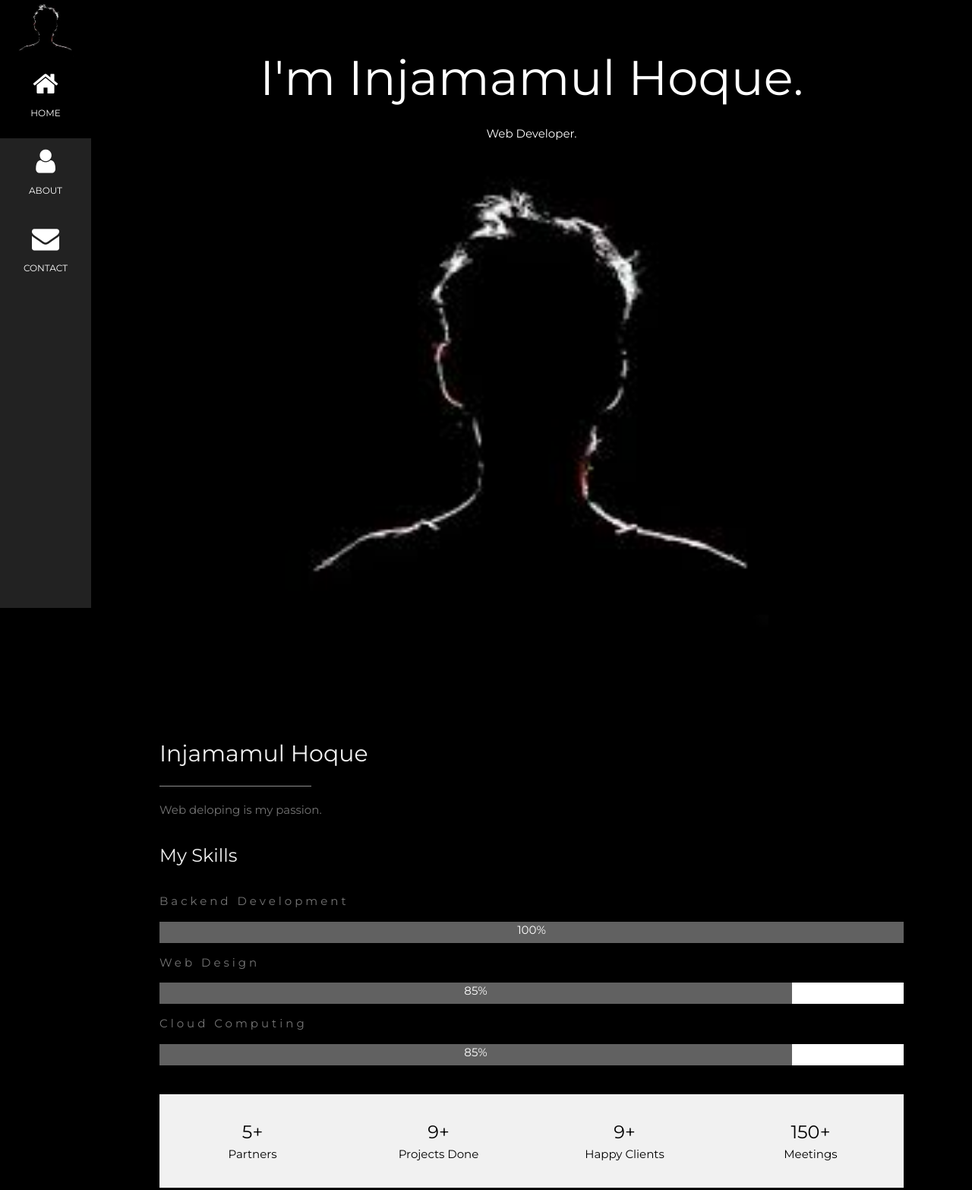
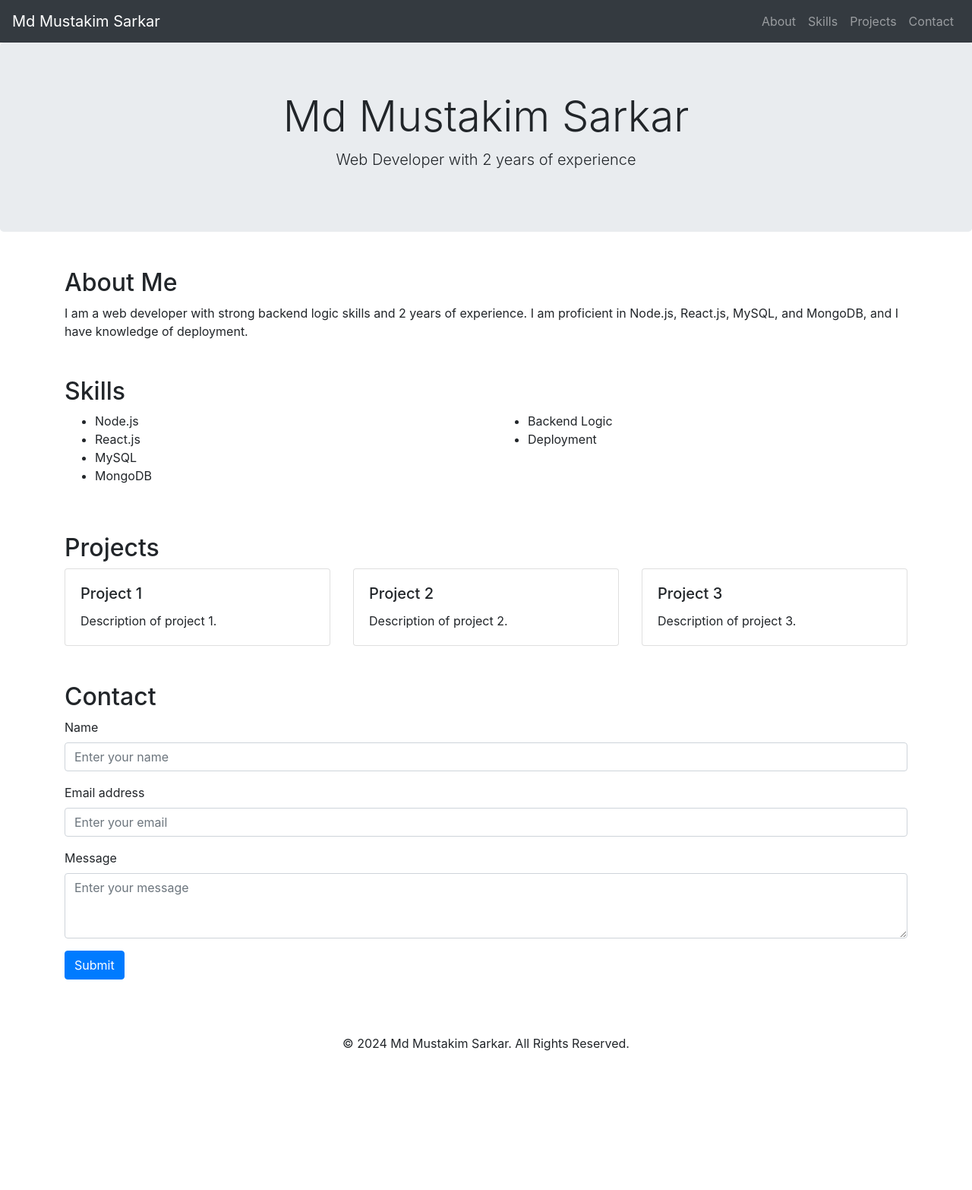
Before and after one commit to Mustakim-Sarkar/Mustakim-Sarkar.github.io, a plain HTML site: page index.html in a window 1280 px wide. Shown: the top 1566 px of the page at 76% size. After the commit the page ends 1425 px from the top, so only its background shows below. Drawn offline with nearby package versions, Linux system fonts and the light colour scheme.

Commit message:
Update index.html

```diff
--- a/index.html
+++ b/index.html
@@ -1,231 +1,106 @@
 <!DOCTYPE html>
-<html>
-<title>Portfolio | Injamamul Hoque</title>
-<meta charset="UTF-8">
-<meta name="viewport" content="width=device-width, initial-scale=1">
-<link rel="stylesheet" href="https://www.w3schools.com/w3css/4/w3.css">
-<link rel="stylesheet" href="https://fonts.googleapis.com/css?family=Montserrat">
-<link rel="stylesheet" href="https://cdnjs.cloudflare.com/ajax/libs/font-awesome/4.7.0/css/font-awesome.min.css">
-<style>
-    body,
-    h1,
-    h2,
-    h3,
-    h4,
-    h5,
-    h6 {
-        font-family: "Montserrat", sans-serif
-    }
-
-    .w3-row-padding img {
-        margin-bottom: 12px
-    }
-
-    /* Set the width of the sidebar to 120px */
-    .w3-sidebar {
-        width: 120px;
-        background: #222;
-    }
-
-    /* Add a left margin to the "page content" that matches the width of the sidebar (120px) */
-    #main {
-        margin-left: 120px
-    }
-
-    /* Remove margins from "page content" on small screens */
-    @media only screen and (max-width: 600px) {
-        #main {
-            margin-left: 0
-        }
-    }
-</style>
-
-<body class="w3-black">
-
-    <!-- Icon Bar (Sidebar - hidden on small screens) -->
-    <nav class="w3-sidebar w3-bar-block w3-small w3-hide-small w3-center">
-        <!-- Avatar image in top left corner -->
-        <img src="/images.jpg" style="width:100%">
-        <a href="#" class="w3-bar-item w3-button w3-padding-large w3-black">
-            <i class="fa fa-home w3-xxlarge"></i>
-            <p>HOME</p>
-        </a>
-        <a href="#about" class="w3-bar-item w3-button w3-padding-large w3-hover-black">
-            <i class="fa fa-user w3-xxlarge"></i>
-            <p>ABOUT</p>
-        </a>
-        <!-- <a href="#photos" class="w3-bar-item w3-button w3-padding-large w3-hover-black">
-            <i class="fa fa-eye w3-xxlarge"></i>
-            <p>PHOTOS</p>
-        </a> -->
-        <a href="#contact" class="w3-bar-item w3-button w3-padding-large w3-hover-black">
-            <i class="fa fa-envelope w3-xxlarge"></i>
-            <p>CONTACT</p>
-        </a>
+<html lang="en">
+<head>
+    <meta charset="UTF-8">
+    <meta name="viewport" content="width=device-width, initial-scale=1.0">
+    <title>Md Mustakim Sarkar - Portfolio</title>
+    <link href="https://stackpath.bootstrapcdn.com/bootstrap/4.5.2/css/bootstrap.min.css" rel="stylesheet">
+</head>
+<body>
+    <nav class="navbar navbar-expand-lg navbar-dark bg-dark">
+        <a class="navbar-brand" href="#">Md Mustakim Sarkar</a>
+        <button class="navbar-toggler" type="button" data-toggle="collapse" data-target="#navbarNav" aria-controls="navbarNav" aria-expanded="false" aria-label="Toggle navigation">
+            <span class="navbar-toggler-icon"></span>
+        </button>
+        <div class="collapse navbar-collapse" id="navbarNav">
+            <ul class="navbar-nav ml-auto">
+                <li class="nav-item"><a class="nav-link" href="#about">About</a></li>
+                <li class="nav-item"><a class="nav-link" href="#skills">Skills</a></li>
+                <li class="nav-item"><a class="nav-link" href="#projects">Projects</a></li>
+                <li class="nav-item"><a class="nav-link" href="#contact">Contact</a></li>
+            </ul>
+        </div>
     </nav>
 
-    <!-- Navbar on small screens (Hidden on medium and large screens) -->
-    <div class="w3-top w3-hide-large w3-hide-medium" id="myNavbar">
-        <div class="w3-bar w3-black w3-opacity w3-hover-opacity-off w3-center w3-small">
-            <a href="#" class="w3-bar-item w3-button" style="width:25% !important">HOME</a>
-            <a href="#about" class="w3-bar-item w3-button" style="width:25% !important">ABOUT</a>
-            <!-- <a href="#photos" class="w3-bar-item w3-button" style="width:25% !important">PHOTOS</a> -->
-            <a href="#contact" class="w3-bar-item w3-button" style="width:25% !important">CONTACT</a>
+    <header class="jumbotron text-center">
+        <h1 class="display-4">Md Mustakim Sarkar</h1>
+        <p class="lead">Web Developer with 2 years of experience</p>
+    </header>
+
+    <section id="about" class="container my-5">
+        <h2>About Me</h2>
+        <p>I am a web developer with strong backend logic skills and 2 years of experience. I am proficient in Node.js, React.js, MySQL, and MongoDB, and I have knowledge of deployment.</p>
+    </section>
+
+    <section id="skills" class="container my-5">
+        <h2>Skills</h2>
+        <div class="row">
+            <div class="col-md-6">
+                <ul>
+                    <li>Node.js</li>
+                    <li>React.js</li>
+                    <li>MySQL</li>
+                    <li>MongoDB</li>
+                </ul>
+            </div>
+            <div class="col-md-6">
+                <ul>
+                    <li>Backend Logic</li>
+                    <li>Deployment</li>
+                </ul>
+            </div>
         </div>
-    </div>
+    </section>
 
-    <!-- Page Content -->
-    <div class="w3-padding-large" id="main">
-        <!-- Header/Home -->
-        <header class="w3-container w3-padding-32 w3-center w3-black" id="home">
-            <h1 class="w3-jumbo w3-center"><span class="w3-hide-small">I'm</span> Injamamul Hoque.</h1>
-            <p>Web Developer.</p>
-            <img src="/images.jpg" alt="boy" class="w3-image" width="992" height="1108">
-        </header>
-
-        <!-- About Section -->
-        <div class="w3-content w3-justify w3-text-grey w3-padding-64" id="about">
-            <h2 class="w3-text-light-grey">Injamamul Hoque</h2>
-            <hr style="width:200px" class="w3-opacity">
-            <p>
-                Web deloping is my passion.
-            </p>
-            <h3 class="w3-padding-16 w3-text-light-grey">My Skills</h3>
-            <p class="w3-wide">Backend Development</p>
-            <div class="w3-white">
-                <div class="w3-dark-grey" style="height:28px;width:100%;text-align: center;vertical-align: middle;">100%
+    <section id="projects" class="container my-5">
+        <h2>Projects</h2>
+        <div class="card-deck">
+            <div class="card">
+                <div class="card-body">
+                    <h5 class="card-title">Project 1</h5>
+                    <p class="card-text">Description of project 1.</p>
                 </div>
             </div>
-            <p class="w3-wide">Web Design</p>
-            <div class="w3-white">
-                <div class="w3-dark-grey" style="height:28px;width:85%;text-align: center;vertical-align: middle;">85%
+            <div class="card">
+                <div class="card-body">
+                    <h5 class="card-title">Project 2</h5>
+                    <p class="card-text">Description of project 2.</p>
                 </div>
             </div>
-            <p class="w3-wide">Cloud Computing</p>
-            <div class="w3-white">
-                <div class="w3-dark-grey" style="height:28px;width:85%;text-align: center;vertical-align: middle;">85%
-                </div>
-            </div><br>
-
-            <div class="w3-row w3-center w3-padding-16 w3-section w3-light-grey">
-                <div class="w3-quarter w3-section">
-                    <span class="w3-xlarge">5+</span><br>
-                    Partners
-                </div>
-                <div class="w3-quarter w3-section">
-                    <span class="w3-xlarge">9+</span><br>
-                    Projects Done
-                </div>
-                <div class="w3-quarter w3-section">
-                    <span class="w3-xlarge">9+</span><br>
-                    Happy Clients
-                </div>
-                <div class="w3-quarter w3-section">
-                    <span class="w3-xlarge">150+</span><br>
-                    Meetings
+            <div class="card">
+                <div class="card-body">
+                    <h5 class="card-title">Project 3</h5>
+                    <p class="card-text">Description of project 3.</p>
                 </div>
             </div>
+        </div>
+    </section>
 
-            <button class="w3-button w3-light-grey w3-padding-large w3-section">
-                <i class="fa fa-download"></i> Download Resume
-            </button>
+    <section id="contact" class="container my-5">
+        <h2>Contact</h2>
+        <form>
+            <div class="form-group">
+                <label for="name">Name</label>
+                <input type="text" class="form-control" id="name" placeholder="Enter your name">
+            </div>
+            <div class="form-group">
+                <label for="email">Email address</label>
+                <input type="email" class="form-control" id="email" placeholder="Enter your email">
+            </div>
+            <div class="form-group">
+                <label for="message">Message</label>
+                <textarea class="form-control" id="message" rows="3" placeholder="Enter your message"></textarea>
+            </div>
+            <button type="submit" class="btn btn-primary">Submit</button>
+        </form>
+    </section>
 
-            <!-- Grid for pricing tables -->
-            <!-- <h3 class="w3-padding-16 w3-text-light-grey">My Price</h3>
-    <div class="w3-row-padding" style="margin:0 -16px">
-      <div class="w3-half w3-margin-bottom">
-        <ul class="w3-ul w3-white w3-center w3-opacity w3-hover-opacity-off">
-          <li class="w3-dark-grey w3-xlarge w3-padding-32">Basic</li>
-          <li class="w3-padding-16">Web Design</li>
-          <li class="w3-padding-16">Photography</li>
-          <li class="w3-padding-16">5GB Storage</li>
-          <li class="w3-padding-16">Mail Support</li>
-          <li class="w3-padding-16">
-            <h2>$ 10</h2>
-            <span class="w3-opacity">per month</span>
-          </li>
-          <li class="w3-light-grey w3-padding-24">
-            <button class="w3-button w3-white w3-padding-large w3-hover-black">Sign Up</button>
-          </li>
-        </ul>
-      </div>
+    <footer class="text-center py-4">
+        <p>&copy; 2024 Md Mustakim Sarkar. All Rights Reserved.</p>
+    </footer>
 
-      <div class="w3-half">
-        <ul class="w3-ul w3-white w3-center w3-opacity w3-hover-opacity-off">
-          <li class="w3-dark-grey w3-xlarge w3-padding-32">Pro</li>
-          <li class="w3-padding-16">Web Design</li>
-          <li class="w3-padding-16">Photography</li>
-          <li class="w3-padding-16">50GB Storage</li>
-          <li class="w3-padding-16">Endless Support</li>
-          <li class="w3-padding-16">
-            <h2>$ 25</h2>
-            <span class="w3-opacity">per month</span>
-          </li>
-          <li class="w3-light-grey w3-padding-24">
-            <button class="w3-button w3-white w3-padding-large w3-hover-black">Sign Up</button>
-          </li>
-        </ul>
-      </div>
-
-    </div> -->
-
-            <!-- Testimonials -->
-            <!-- <h3 class="w3-padding-24 w3-text-light-grey">My Reputation</h3>
-    <img src="/w3images/bandmember.jpg" alt="Avatar" class="w3-left w3-circle w3-margin-right" style="width:80px">
-    <p><span class="w3-large w3-margin-right">Chris Fox.</span> CEO at Mighty Schools.</p>
-    <p>John Doe saved us from a web disaster.</p><br>
-
-    <img src="/w3images/avatar_g2.jpg" alt="Avatar" class="w3-left w3-circle w3-margin-right" style="width:80px">
-    <p><span class="w3-large w3-margin-right">Rebecca Flex.</span> CEO at Company.</p>
-    <p>No one is better than John Doe.</p> -->
-            <!-- End About Section -->
-        </div>
-
-
-
-        <!-- Contact Section -->
-        <div class="w3-padding-64 w3-content w3-text-grey" id="contact">
-            <h2 class="w3-text-light-grey">Contact Me</h2>
-            <hr style="width:200px" class="w3-opacity">
-
-            <div class="w3-section">
-                <p><i class="fa fa-map-marker fa-fw w3-text-white w3-xxlarge w3-margin-right"></i> Kolkata, WB, India
-                </p>
-                <p><i class="fa fa-phone fa-fw w3-text-white w3-xxlarge w3-margin-right"></i> Phone: +91 1515151515</p>
-                <p><i class="fa fa-envelope fa-fw w3-text-white w3-xxlarge w3-margin-right"> </i> Email: mail@mail.com
-                </p>
-            </div><br>
-            <p>Let's get in touch. Send me a message:</p>
-
-            <form action="/action_page.php" target="_blank">
-                <p><input class="w3-input w3-padding-16" type="text" placeholder="Name" required name="Name"></p>
-                <p><input class="w3-input w3-padding-16" type="text" placeholder="Email" required name="Email"></p>
-                <p><input class="w3-input w3-padding-16" type="text" placeholder="Subject" required name="Subject"></p>
-                <p><input class="w3-input w3-padding-16" type="text" placeholder="Message" required name="Message"></p>
-                <p>
-                    <button class="w3-button w3-light-grey w3-padding-large" type="submit">
-                        <i class="fa fa-paper-plane"></i> SEND MESSAGE
-                    </button>
-                </p>
-            </form>
-            <!-- End Contact Section -->
-        </div>
-
-        <!-- Footer -->
-        <footer class="w3-content w3-padding-64 w3-text-grey w3-xlarge">
-            <i class="fa fa-facebook-official w3-hover-opacity"></i>
-            <i class="fa fa-instagram w3-hover-opacity"></i>
-            <i class="fa fa-snapchat w3-hover-opacity"></i>
-            <i class="fa fa-pinterest-p w3-hover-opacity"></i>
-            <i class="fa fa-twitter w3-hover-opacity"></i>
-            <i class="fa fa-linkedin w3-hover-opacity"></i>
-            <!-- <p class="w3-medium">Powered by <a href="https://www.w3schools.com/w3css/default.asp" target="_blank" class="w3-hover-text-green">w3.css</a></p> -->
-            <!-- End footer -->
-        </footer>
-
-        <!-- END PAGE CONTENT -->
-    </div>
-
+    <script src="https://code.jquery.com/jquery-3.5.1.slim.min.js"></script>
+    <script src="https://cdn.jsdelivr.net/npm/@popperjs/core@2.5.3/dist/umd/popper.min.js"></script>
+    <script src="https://stackpath.bootstrapcdn.com/bootstrap/4.5.2/js/bootstrap.min.js"></script>
 </body>
-
 </html>
```
